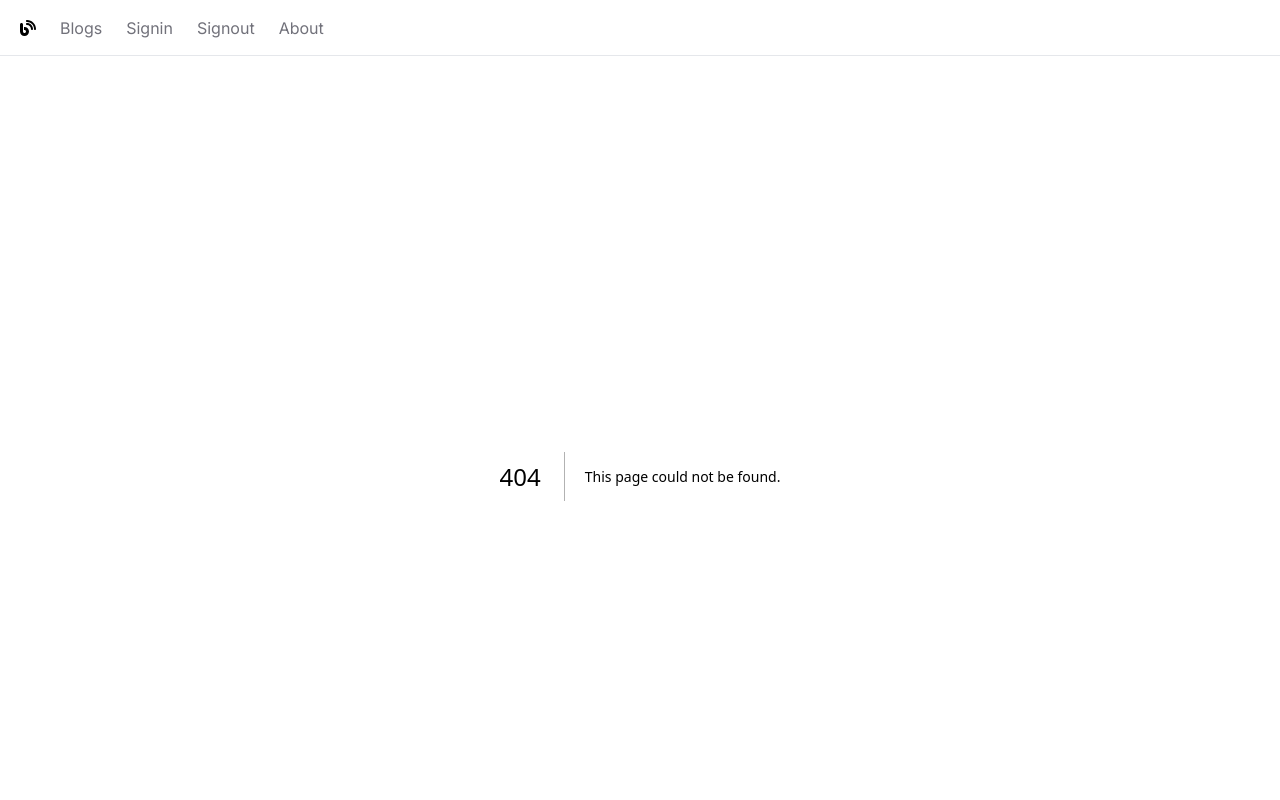
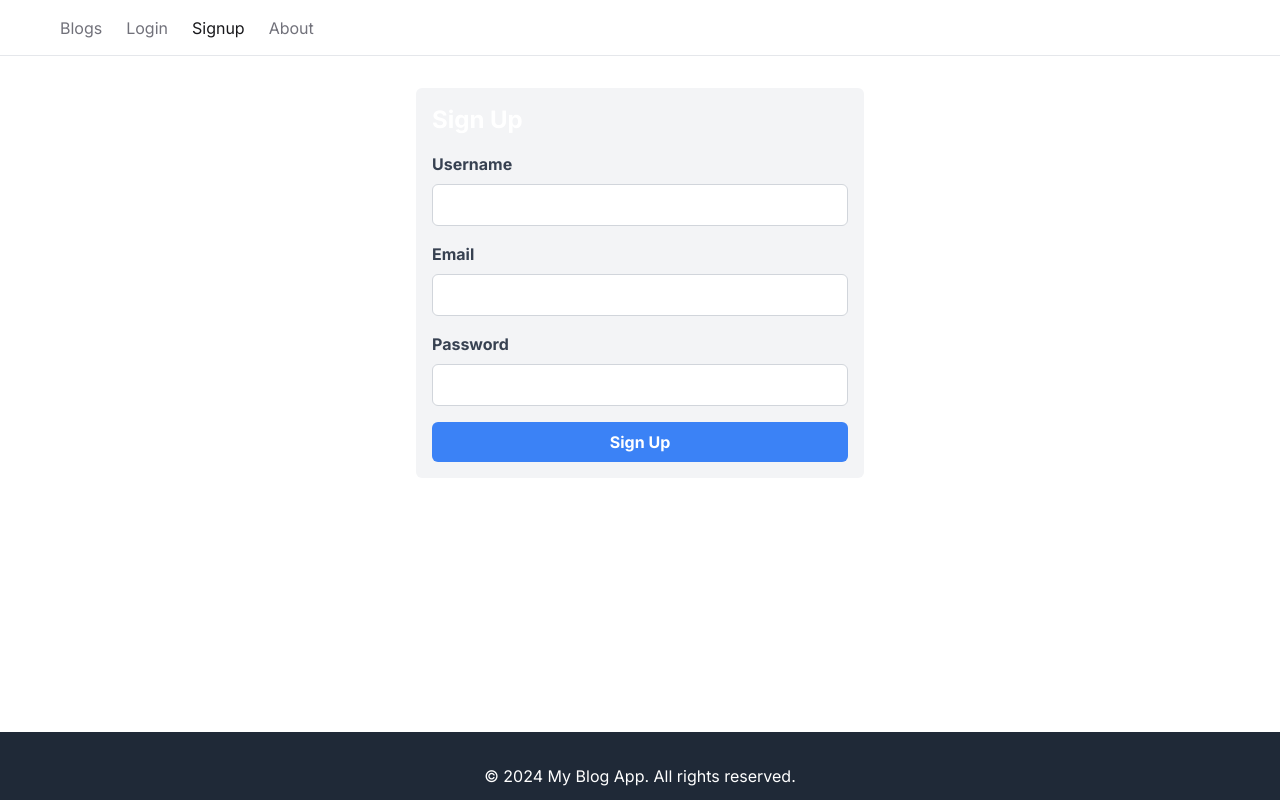
Before and after one commit to YoussefSoliman96/blogs, a Next.js app: page /signup in a window 1280 px wide. Before the commit this address had no page. Shown: the top 800 px of the page. Built offline with nearby package versions, Linux system fonts and the light colour scheme.

Commit message:
Add signup and login pages

```diff
--- a/app/NavBar.jsx
+++ b/app/NavBar.jsx
@@ -1,5 +1,6 @@
 "use client";
 
+import { useState } from "react";
 import Link from "next/link";
 import { usePathname } from "next/navigation";
 import React from "react";
@@ -8,31 +9,43 @@ import classnames from "classnames";
 
 const NavBar = () => {
   const currentPath = usePathname();
-  console.log(currentPath);
+  const [isLoggedIn, setIsLoggedIn] = useState(false);
+
+  const handleLogout = () => {
+    setIsLoggedIn(false);
+    router.push("/");
+  };
+
   const links = [
     { label: "Blogs", href: "/blogs" },
-    { label: "Signin", href: "/signin" },
-    { label: "Signout", href: "/signout" },
+    {
+      label: isLoggedIn ? "Logout" : "Login",
+      href: isLoggedIn ? "/logout" : "/login",
+    },
+    { label: "Signup", href: "/signup" },
     { label: "About", href: "/about" },
   ];
+
   return (
-    <nav className="flex space-x-6 border-b mb-5 px-5 h-14 items-center">
+    <nav className="flex space-x-6 border-b mb-5 px-5 h-14 items-center ">
       <Link href="/">
         <FaBlog />
       </Link>
       <ul className="flex space-x-6">
         {links.map((link) => (
+          <li key={link.href}>
             <Link
-            key={link.href}
               className={classnames({
                 "text-zinc-900": link.href === currentPath,
                 "text-zinc-500": link.href !== currentPath,
                 "hover:text-zinc-800 transition-colors": true,
               })}
               href={link.href}
+              onClick={link.label === "Logout" ? handleLogout : null} // Attach handleLogout function to logout link
             >
               {link.label}
             </Link>
+          </li>
         ))}
       </ul>
     </nav>
--- a/app/footer.jsx
+++ b/app/footer.jsx
@@ -1,7 +1,7 @@
 const Footer = () => {
   return (
-    <footer className="bg-gray-800 py-8">
-      <div className="max-w-7xl mx-auto px-4 sm:px-6 lg:px-8">
+    <footer className="bg-gray-800 py-8 fixed bottom-0 w-full">
+      <div className="max-w-7xl mx-auto px-4 sm:px-6 lg:px-8 max-h-1">
         <p className="text-center text-white">
           © 2024 My Blog App. All rights reserved.
         </p>
--- /dev/null
+++ b/app/login/page.jsx
@@ -0,0 +1,84 @@
+"use client";
+import { useState } from "react";
+import { useRouter } from "next/navigation";
+
+const LoginPage = () => {
+  const router = useRouter();
+
+  const [formData, setFormData] = useState({
+    username: "",
+    password: "",
+  });
+
+  const handleChange = (e) => {
+    const { name, value } = e.target;
+    setFormData({
+      ...formData,
+      [name]: value,
+    });
+  };
+
+  const handleSubmit = (e) => {
+    e.preventDefault();
+    const userData = JSON.parse(localStorage.getItem("userData"));
+    if (
+      userData &&
+      userData.username === formData.username &&
+      userData.password === formData.password
+    ) {
+      router.push("/");
+    } else {
+      alert("Invalid username or password");
+    }
+  };
+
+  return (
+    <div className="max-w-md mx-auto mt-8 p-4 bg-gray-100 rounded-md">
+      <h2 className="text-2xl font-bold mb-4">Login</h2>
+      <form onSubmit={handleSubmit}>
+        <div className="mb-4">
+          <label
+            htmlFor="username"
+            className="block text-gray-700 font-bold mb-2"
+          >
+            Username
+          </label>
+          <input
+            type="text"
+            id="username"
+            name="username"
+            value={formData.username}
+            onChange={handleChange}
+            className="w-full p-2 border border-gray-300 rounded-md"
+            required
+          />
+        </div>
+        <div className="mb-4">
+          <label
+            htmlFor="password"
+            className="block text-gray-700 font-bold mb-2"
+          >
+            Password
+          </label>
+          <input
+            type="password"
+            id="password"
+            name="password"
+            value={formData.password}
+            onChange={handleChange}
+            className="w-full p-2 border border-gray-300 rounded-md"
+            required
+          />
+        </div>
+        <button
+          type="submit"
+          className="w-full bg-blue-500 text-white font-bold py-2 px-4 rounded-md hover:bg-blue-600"
+        >
+          Login
+        </button>
+      </form>
+    </div>
+  );
+};
+
+export default LoginPage;
--- a/app/signin/page.jsx
+++ /dev/null
@@ -1,7 +0,0 @@
-import React from "react";
-
-const page = () => {
-  return <div>page</div>;
-};
-
-export default page;
--- a/app/signout/page.jsx
+++ /dev/null
@@ -1,7 +0,0 @@
-import React from "react";
-
-const page = () => {
-  return <div>page</div>;
-};
-
-export default page;
--- /dev/null
+++ b/app/signup/page.jsx
@@ -0,0 +1,92 @@
+"use client";
+
+import { useState } from "react";
+import { useRouter } from "next/navigation";
+
+const SignUpForm = () => {
+  const router = useRouter();
+
+  const [formData, setFormData] = useState({
+    username: "",
+    email: "",
+    password: "",
+  });
+
+  const handleChange = (e) => {
+    const { name, value } = e.target;
+    setFormData({
+      ...formData,
+      [name]: value,
+    });
+  };
+
+  const handleSubmit = (e) => {
+    e.preventDefault();
+    localStorage.setItem("userData", JSON.stringify(formData));
+    router.push("/");
+  };
+
+  return (
+    <div className="max-w-md mx-auto mt-8 p-4 bg-gray-100 rounded-md">
+      <h2 className="text-2xl font-bold mb-4">Sign Up</h2>
+      <form onSubmit={handleSubmit}>
+        <div className="mb-4">
+          <label
+            htmlFor="username"
+            className="block text-gray-700 font-bold mb-2"
+          >
+            Username
+          </label>
+          <input
+            type="text"
+            id="username"
+            name="username"
+            value={formData.username}
+            onChange={handleChange}
+            className="w-full p-2 border border-gray-300 rounded-md"
+            required
+          />
+        </div>
+        <div className="mb-4">
+          <label htmlFor="email" className="block text-gray-700 font-bold mb-2">
+            Email
+          </label>
+          <input
+            type="email"
+            id="email"
+            name="email"
+            value={formData.email}
+            onChange={handleChange}
+            className="w-full p-2 border border-gray-300 rounded-md"
+            required
+          />
+        </div>
+        <div className="mb-4">
+          <label
+            htmlFor="password"
+            className="block text-gray-700 font-bold mb-2"
+          >
+            Password
+          </label>
+          <input
+            type="password"
+            id="password"
+            name="password"
+            value={formData.password}
+            onChange={handleChange}
+            className="w-full p-2 border border-gray-300 rounded-md"
+            required
+          />
+        </div>
+        <button
+          type="submit"
+          className="w-full bg-blue-500 text-white font-bold py-2 px-4 rounded-md hover:bg-blue-600"
+        >
+          Sign Up
+        </button>
+      </form>
+    </div>
+  );
+};
+
+export default SignUpForm;
```
Also changed, not shown: 1 other file (tests, documents, lock files or other folders). Lines whose indentation alone changed are shown as unchanged.
